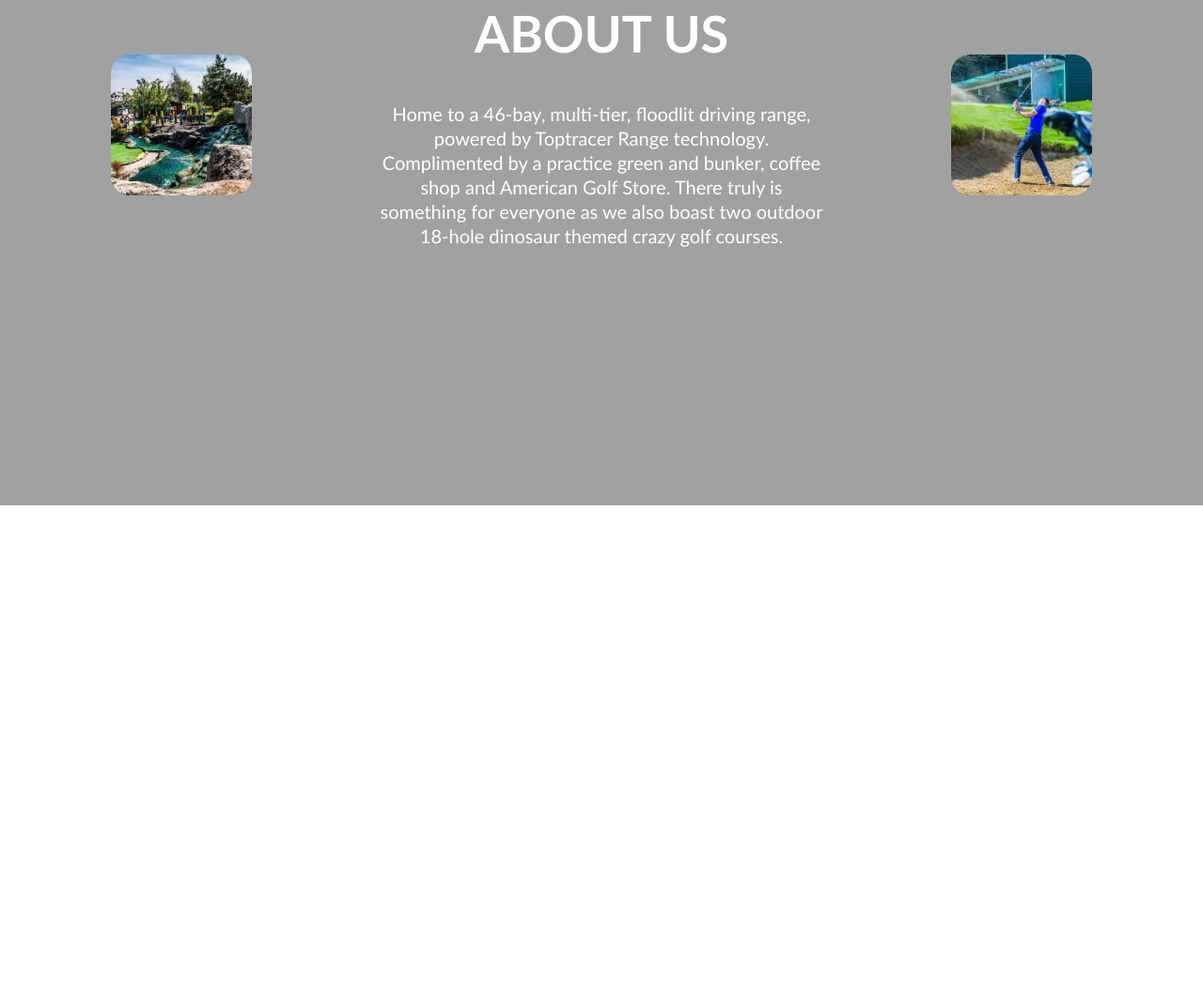
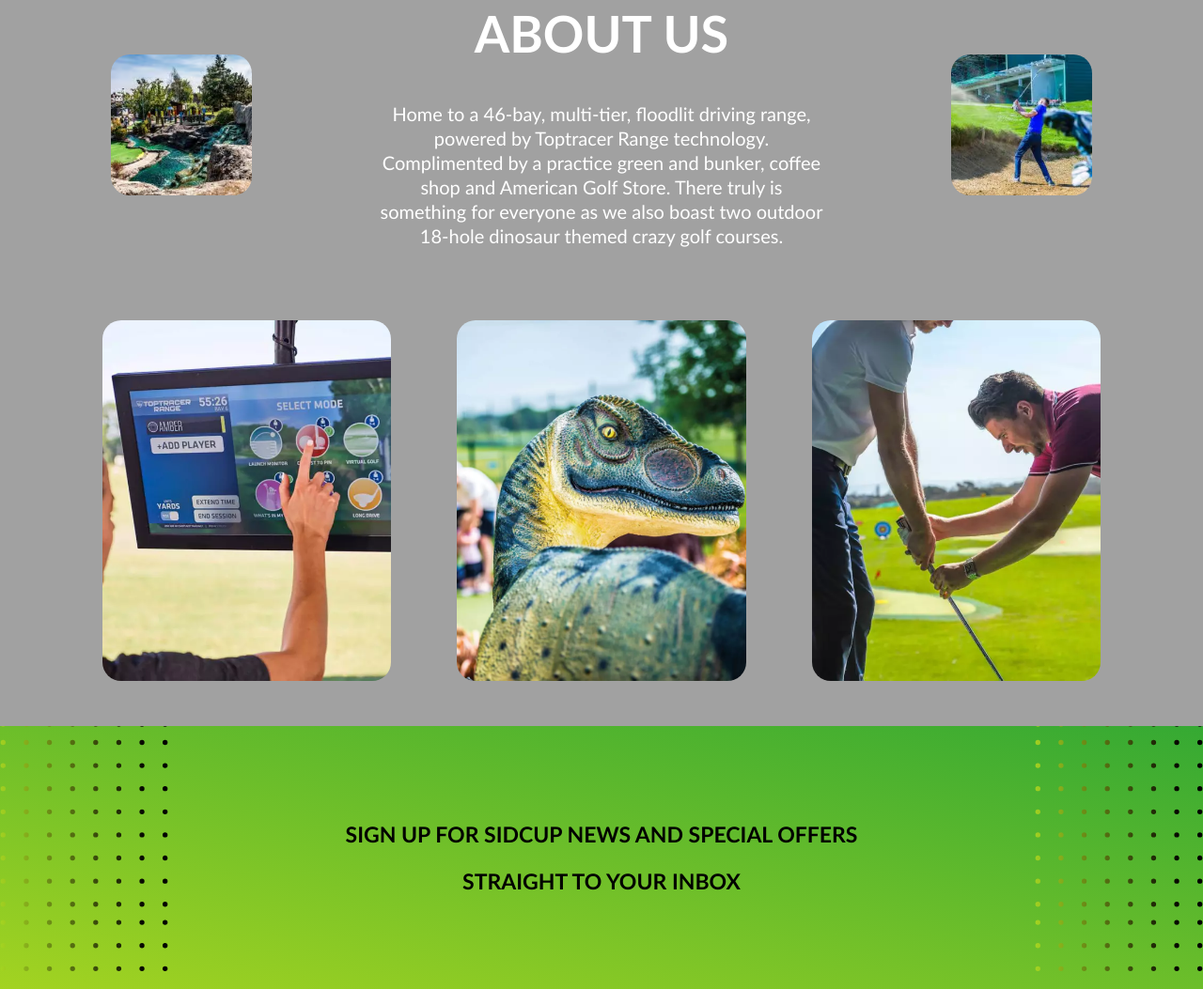
Before and after one commit to Parvaggarwal01/golf_website, a plain HTML site: page index.html in a window 1280 px wide. Shown: the part 1062-2115 px from the top of the page at 94% size. Before the commit the page ends 1600 px from the top, so only its background shows below. Drawn offline with Linux system fonts and the light colour scheme.

Commit message:
Adding Cards

```diff
--- a/index.html
+++ b/index.html
@@ -51,6 +51,32 @@
                 </div>
                 <img src="assets/about_us_2.avif" alt="">
             </div>
+            <div id="cards-container">
+                <div class="card" id="card1">
+                    <div class="overlay">
+                        <h4>TOPTRACER RANGE</h4>
+                        <p>Toptracer Range technology offers a fun, engaging, tech-driven experience that appeals to seasoned players, range rivals, friends, family memebers, and even first-time golfers.</p>
+                    </div>
+                </div>
+                <div class="card" id="card2">
+                    <div class="overlay">
+                        <h4>ADVENTURE GOLF</h4>
+                        <p>Adventure awaits you!<br><br>Becime a JUrassic explorer as you delve into the land of the dinosaurs! putt your way through prehistoric landscape, cascading waterfalls and meet some dinosaur friends along the way.</p>
+                    </div>
+                </div>
+                <div class="card" id="card3">
+                    <div class="overlay">
+                        <h4>GOLF LESSONS</h4>
+                        <p>Passionate about player development, whether you are new to the game or an aspiring pro, we offers both group and individual lessons tailored to you with the sole focus of helping you rech your goals.</p>
+                    </div>
+                </div>
+            </div>
+            <div id="green-div">
+                <img src="assets/dots1.svg" alt="">
+                <h4>SIGN UP FOR SIDCUP NEWS AND SPECIAL OFFERS
+                    STRAIGHT TO YOUR INBOX</h4>
+                <img src="assets/dots1.svg" alt="">
+            </div>
         </div>
     </div>
 
--- a/style.css
+++ b/style.css
@@ -109,7 +109,7 @@ video {
 }
 
 #page2 {
-    height: 100vh;
+    min-height: 100vh;
     width: 100%;
     z-index: 10;
 }
@@ -193,3 +193,94 @@ video {
     font-size: 20px;
     line-height: 26px;
 }
+
+#cards-container{
+    /*background-color: red;*/
+    height: 60vh;
+    display: flex;
+    align-items: center;
+    justify-content: center;
+    gap: 70px;
+    position: relative;
+    z-index: 10;
+}
+
+.card{
+    height: 80%;
+    width: 24%;
+    /*background-color: blue;*/
+    border-radius: 20px;
+    background-size: cover;
+    background-position: center;
+    overflow: hidden;
+    transition: all ease 0.6s;
+
+}
+
+#card1{
+    background-image: url(assets/cardimage1.webp);
+}
+
+#card2{
+    background-image: url(assets/cardimage2.webp);
+}
+
+#card3{
+    background-image: url(assets/cardimage3.webp);
+}
+
+.overlay{
+    height: 100%;
+    width: 100%;
+    background-color: #95c11e;
+    padding: 30px;
+    padding-top: 50px;
+    opacity: 0;
+    transition: all ease 0.6s;
+}
+
+.overlay h4{
+    color: black;
+    font-size: 40px;
+    text-transform: uppercase;
+    margin-bottom: 20px;
+    font-weight: 800;
+}
+
+.overlay p{
+    color: black;
+    font-style: 18px;
+
+}
+
+.card:hover .overlay{
+    opacity: 1;
+}
+
+.card:hover{
+    transform: rotate3d(1,1,0,15deg);
+}
+
+#green-div{
+    height: 35vh;
+    display: flex;
+    align-items: center;
+    justify-content: space-between;
+    background: linear-gradient(to left bottom,#35A933,#A3D321);
+}
+
+#green-div h4{
+    width: 45%;
+    line-height: 50px;
+    color: black;
+    text-align: center;
+    font-size: 23px;
+    text-transform: uppercase;
+    font-weight: 1200;
+}
+
+#green-div img{
+    height: 100%;
+    object-fit: cover;
+    width: 14%;
+}
```
Also changed, not shown: assets/cardimage1.webp (added), assets/cardimage2.webp (added), assets/cardimage3.webp (added), assets/dots1.svg (added).
